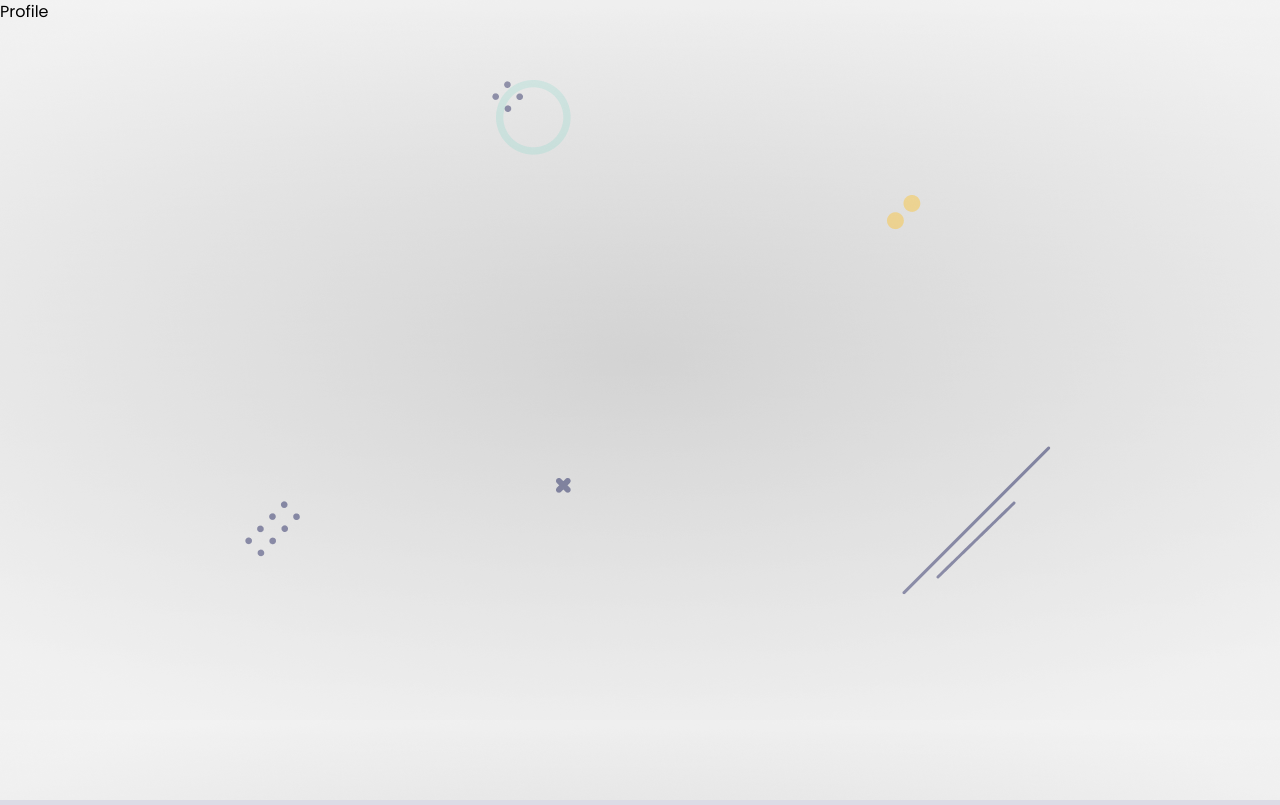
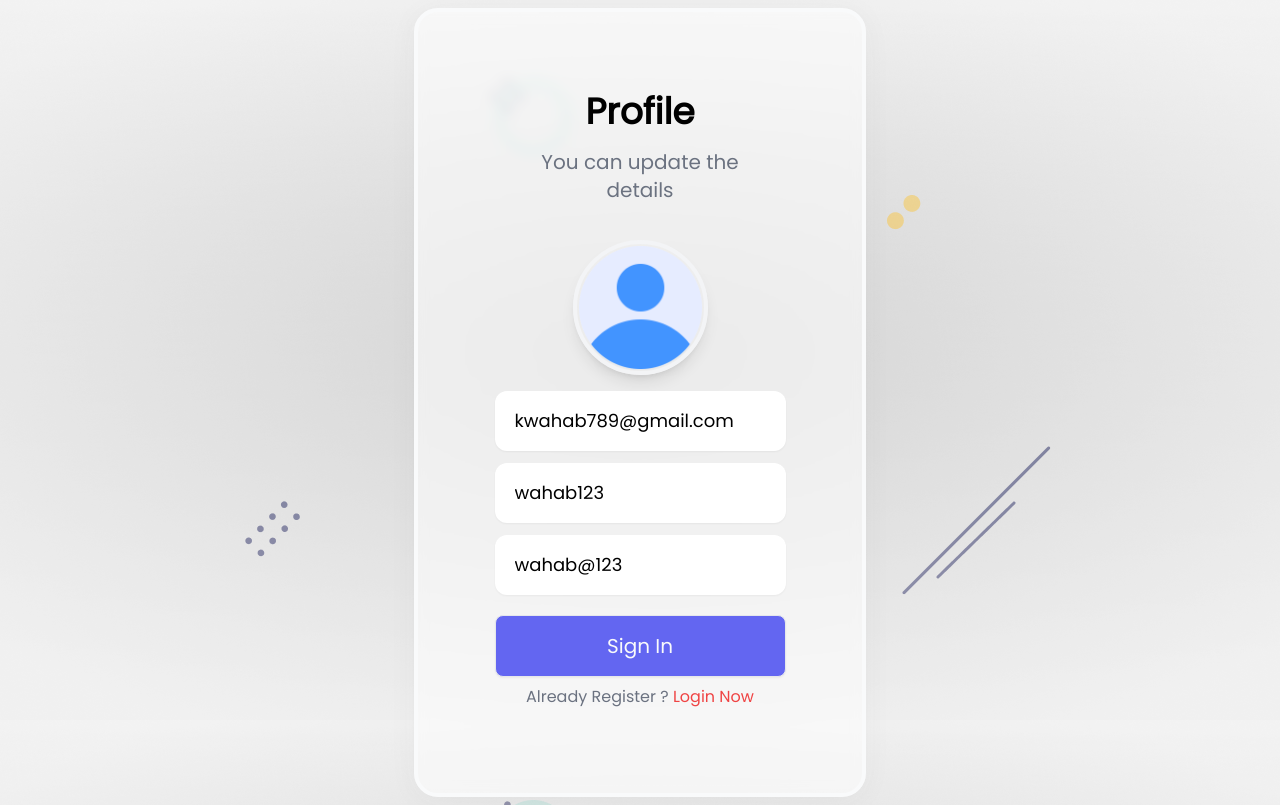
Before and after one commit to wabbi-khan/email-OTP-verification, a React (Create React App) app in the folder client/: page /profile in a window 1280 px wide. Built offline with nearby package versions, Linux system fonts and the light colour scheme; the HTML template or start-up script is replaced by a standard one.

Commit message:
creating profile ui

```diff
--- a/client/src/components/Profile.jsx
+++ b/client/src/components/Profile.jsx
@@ -1,7 +1,98 @@
-import React from 'react';
+import React, { useState } from 'react';
+import styles from '../styles/Username.module.css';
+import avatar from '../assets/profile.png';
+import { Link } from 'react-router-dom';
+import { Toaster } from 'react-hot-toast';
+import { useFormik } from 'formik';
+import convertToBase64 from '../helper/Convert';
+import { registerValidation } from '../helper/Validate';
+const Profile = () => {
+  const [file, setFile] = useState();
+  const formik = useFormik({
+    initialValues: {
+      email: 'kwahab789@gmail.com',
+      username: 'wahab123',
+      password: 'wahab@123',
+    },
+    validate: registerValidation,
+    validateOnBlur: false,
+    validateOnChange: false,
+    onSubmit: async (values) => {
+      values = await Object.assign(values, { profile: file || '' });
+      console.log(values);
+    },
+  });
+  /** formik doensn't support file upload so we need to create this handler */
+  const onUpload = async (e) => {
+    const base64 = await convertToBase64(e.target.files[0]);
+    setFile(base64);
+  };
+  return (
+    <div className="container mx-auto py-2">
+      <Toaster position="top-center" reverseOrder={false}></Toaster>
+      <div className="flex justify-center items-center w-full h-full">
+        <div className={styles.glass}>
+          <div className="title flex flex-col items-center">
+            <h4 className="text-4xl font-bold">Profile</h4>
+            <span className="py-4 text-xl w-2/3 text-center text-gray-500">
+              You can update the details
+            </span>
+          </div>
 
-const Profile = () => {
-  return <div>Profile</div>;
+          <form className="py-1" onSubmit={formik.handleSubmit}>
+            <div className="profile flex justify-center py-4">
+              <label htmlFor="profile">
+                <img
+                  src={file || avatar}
+                  className={styles.profile_img}
+                  alt="avatar"
+                />
+              </label>
+              <input
+                onChange={onUpload}
+                type="file"
+                id="profile"
+                name="profile"
+              />
+            </div>
+
+            <div className="textbox flex flex-col items-center gap-3">
+              <input
+                {...formik.getFieldProps('email')}
+                className={styles.textbox}
+                type="email"
+                placeholder="Email"
+              />
+              <input
+                {...formik.getFieldProps('username')}
+                className={styles.textbox}
+                type="text"
+                placeholder="Username"
+              />
+              <input
+                {...formik.getFieldProps('password')}
+                className={styles.textbox}
+                type="text"
+                placeholder="Password"
+              />
+              <button className={`mt-2 ${styles.btn}`} type="submit">
+                Sign In
+              </button>
+            </div>
+
+            <div className="text-center pt-2">
+              <span className="text-gray-500">
+                Already Register ? {''}
+                <Link className="text-red-500" to="/">
+                  Login Now
+                </Link>
+              </span>
+            </div>
+          </form>
+        </div>
+      </div>
+    </div>
+  );
 };
 
 export default Profile;
```
